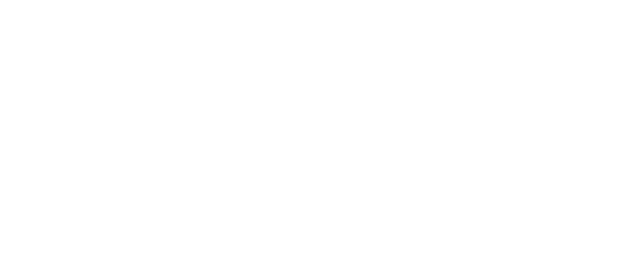
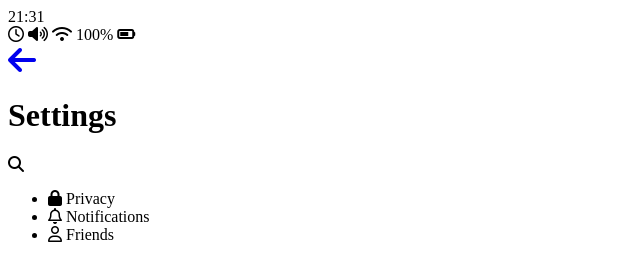
Before and after one commit to bluepaun/kokoa_clone, a plain HTML site: page settings.html in a window 1280 px wide. Shown: the whole page, without its empty margins (0-640 px from the left). Drawn offline with Linux system fonts and the light colour scheme.

Commit message:
settings screen

```diff
--- a/settings.html
+++ b/settings.html
@@ -0,0 +1,59 @@
+<!DOCTYPE html>
+<html lang="en">
+
+<head>
+    <meta charset="UTF-8">
+    <meta name="viewport" content="width=device-width, initial-scale=1.0">
+    <script src="https://kit.fontawesome.com/880b5e0e33.js" crossorigin="anonymous"></script>
+    <title>Settings | Kakao Clone</title>
+</head>
+
+<body>
+    <div class="status-bar">
+        <div class="status-bar__column">
+            <span class="status-bar__clock">21:31</span>
+        </div>
+        <div class="status-bar__column">
+            <i class="far fa-clock"></i>
+            <i class="fas fa-volume-up"></i>
+            <i class="fas fa-wifi"></i>
+            <span class="status-bar__battery-level">100%</span>
+            <i class="fas fa-battery-three-quarters"></i>
+        </div>
+        <header class"header">
+            <div class="header__header-column">
+                <div class="header__back-btn">
+                    <a href="more.html">
+                        <i class="fas fa-arrow-left fa-2x"></i>
+                    </a>
+                </div>
+                <h1 class="header__title">Settings</h1>
+            </div>
+            <div class="header__header-column">
+                <span class="header__icon">
+                    <i class="fas fa-search"></i>
+                </span>
+            </div>
+        </header>
+        <main class="settings">
+            <setting class="settings__sections">
+                <ul class="settings__list">
+                    <li class="settings__setting">
+                        <span class="settings_icon"><i class="fas fa-lock"></i></span>
+                        <span class="settings__title">Privacy</span>
+                    </li>
+                    <li class="settings__setting">
+                        <span class="settings_icon"><i class="far fa-bell"></i></span>
+                        <span class="settings__title">Notifications</span>
+                    </li>
+                    <li class="settings__setting">
+                        <span class="settings_icon"><i class="far fa-user"></i></span>
+                        <span class="settings__title">Friends</span>
+                    </li>
+                </ul>
+            </setting>
+        </main>
+
+</body>
+
+</html>
```
Also changed, not shown: more.html (+3 -1 lines).
